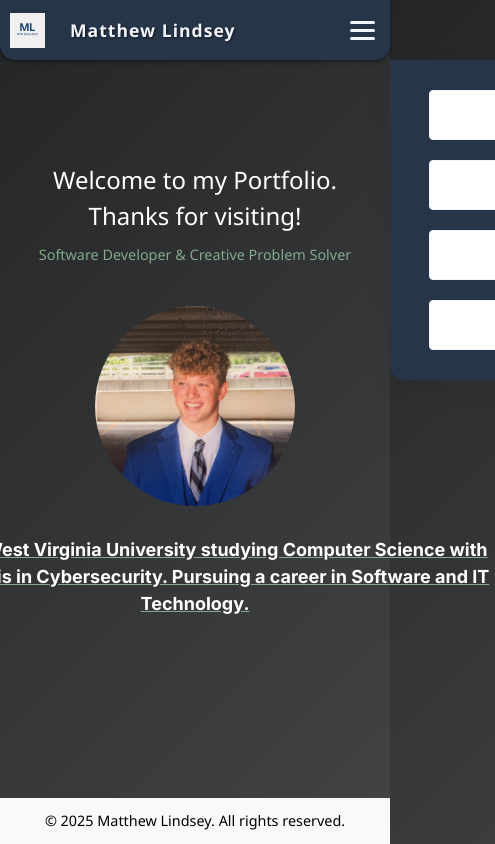
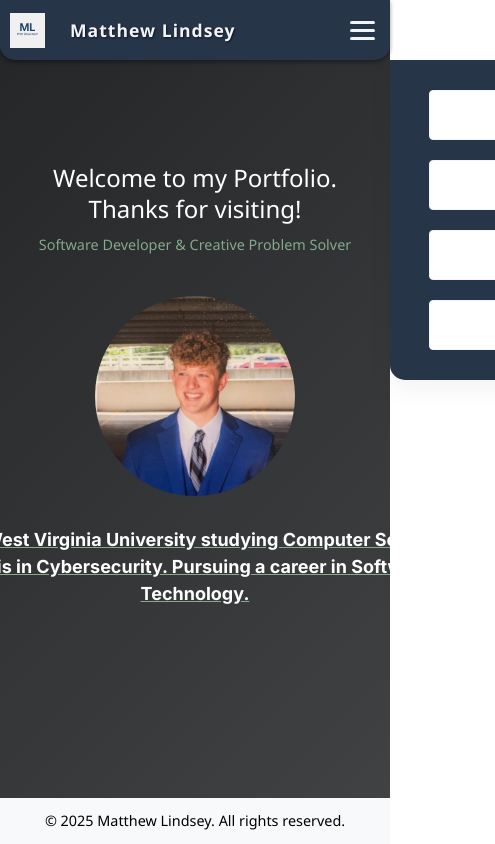
Before and after one commit to mattlind07/Portfolio, a React (Create React App) app: page / in a window 390 px wide. Shown: the whole page, 495 px wide, since content can reach past the window. Built offline with nearby package versions, Linux system fonts and the light colour scheme.

Commit message:
Mobile styling updates

```diff
--- a/src/pages/Landing.css
+++ b/src/pages/Landing.css
@@ -1,4 +1,10 @@
 @import url('https://fonts.googleapis.com/css2?family=Inter:wght@400;500;600;700&display=swap');
+
+/* Prevent horizontal overflow */
+.landing-header,
+.landing-title {
+    overflow-x: hidden;
+}
 
 .head-shot {
     border-radius: 50%;
@@ -26,6 +32,8 @@
     margin-bottom: 50px;
     padding: 0 20px;
     font-size: 30px;
+    width: 100%;
+    box-sizing: border-box;
 }
 
 .landing-title {
@@ -33,7 +41,11 @@
     word-wrap: break-word;
     overflow-wrap: break-word;
     max-width: 100%;
+    width: 100%;
     box-sizing: border-box;
+    margin: 0;
+    padding: 0;
+    hyphens: auto;
 }
 .landing-container {
     display: flex;
@@ -89,11 +101,16 @@
     .landing-header {
         margin-top: 100px;
         margin-bottom: 30px;
-        padding: 0 15px;
+        padding: 0 10px;
+        width: 100%;
+        box-sizing: border-box;
     }
 
     .landing-title {
-        font-size: 24px;
+        font-size: 20px;
+        line-height: 1.3;
+        padding: 0;
+        margin: 0;
     }
 }
 
@@ -116,11 +133,16 @@
     .landing-header {
         margin-top: 120px;
         margin-bottom: 20px;
-        padding: 0 15px;
+        padding: 0 10px;
+        width: 100%;
+        box-sizing: border-box;
     }
 
     .landing-title {
-        font-size: 20px;
+        font-size: 17px;
+        line-height: 1.3;
+        padding: 0;
+        margin: 0;
     }
 }
 
@@ -147,10 +169,25 @@
     .landing-header {
         margin-top: 150px;
         margin-bottom: 15px;
-        padding: 0 10px;
+        padding: 0 8px;
+        width: 100%;
+        box-sizing: border-box;
     }
 
     .landing-title {
-        font-size: 18px;
+        font-size: 15px;
+        line-height: 1.3;
+        padding: 0;
+        margin: 0;
     }
 }
+
+@media (max-width: 360px) {
+    .landing-header {
+        padding: 0 5px;
+    }
+
+    .landing-title {
+        font-size: 14px;
+    }
+}
--- a/src/pages/Layout.css
+++ b/src/pages/Layout.css
@@ -10,6 +10,8 @@
   max-width: 1200px;
   margin: 0 auto;
   width: 100%;
+  box-sizing: border-box;
+  overflow-x: hidden;
 }
 
 .footer {
```
